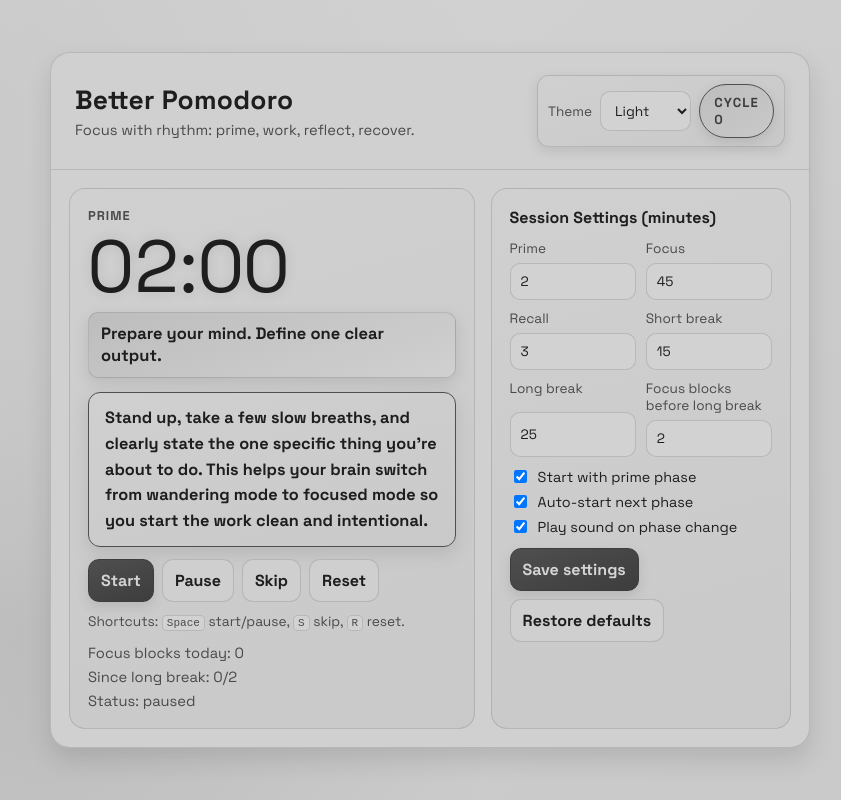
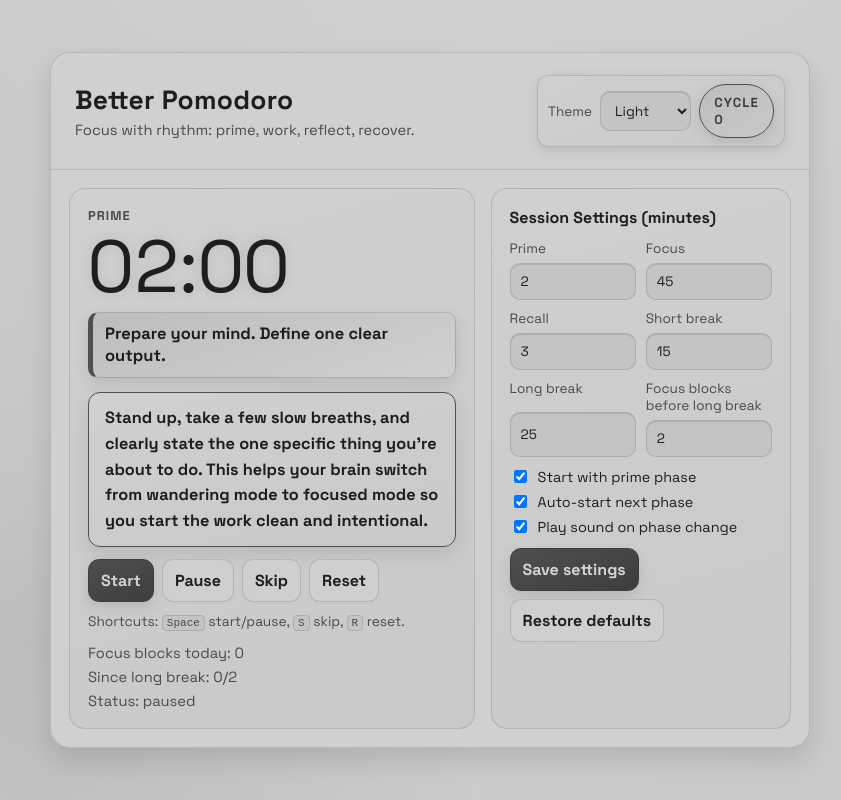
Before and after one commit to patrickjohnson3/cognitive-interval-timer, a plain HTML site: page index.html in a window 1280 px wide. Shown: the whole page, without its empty margins (210-1051 px from the left). Drawn offline with Linux system fonts and the light colour scheme.

Commit message:
Improve light theme contrast and focus affordances

```diff
--- a/styles.css
+++ b/styles.css
@@ -23,14 +23,14 @@
   --color-accent-strong: #3d3d3d;
   --color-accent-soft: #bdbdbd;
   --color-accent-glow: rgba(79, 79, 79, 0.16);
-  --color-success: #5a5a5a;
+  --color-success: #2f2f2f;
   --color-border: rgba(30, 30, 30, 0.14);
   --color-shadow: rgba(30, 30, 30, 0.13);
   --color-button: #cfcfcf;
   --color-button-hover: #c4c4c4;
-  --color-input: #d2d2d2;
+  --color-input: #c4c4c4;
   --color-primary-text: #d4d4d4;
-  --color-focus-ring: #5f5f5f;
+  --color-focus-ring: #2f2f2f;
 }
 
 :root[data-theme="dark"] {
@@ -161,8 +161,8 @@ h1 {
   font-size: 1.03rem;
   line-height: 1.35;
   padding: var(--space-3) var(--space-4);
+  border: 1px solid var(--color-border);
   border-left: 5px solid var(--color-accent);
-  border: 1px solid var(--color-border);
   background: linear-gradient(160deg, var(--color-accent-soft), var(--color-surface));
   border-radius: 10px;
   box-shadow: 0 5px 14px var(--color-accent-glow);
@@ -225,7 +225,7 @@ button.primary:hover {
 button:focus-visible,
 input:focus-visible,
 select:focus-visible {
-  outline: 2px solid var(--color-focus-ring);
+  outline: 3px solid var(--color-focus-ring);
   outline-offset: 2px;
 }
 
@@ -277,6 +277,7 @@ select {
   border-radius: 10px;
   padding: 9px 10px;
   color: var(--color-text);
+  box-shadow: inset 0 1px 0 rgba(30, 30, 30, 0.12);
 }
 
 .checks {
```
